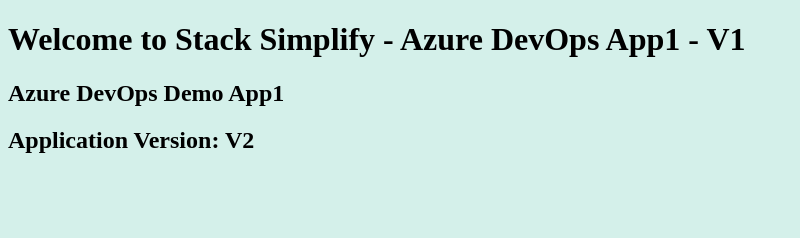
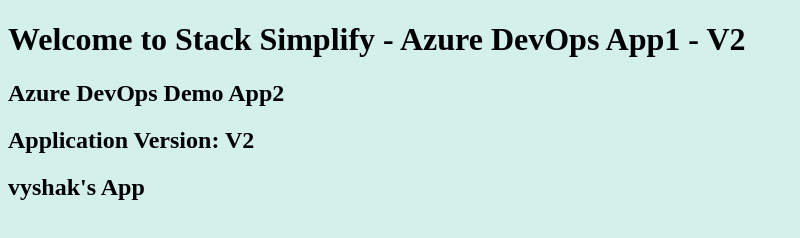
Before and after one commit to vyshakkt21/aks-app1, a plain HTML site: page index.html in a window 1280 px wide. Shown: the whole page, without its empty margins (0-800 px from the left). Drawn offline with Linux system fonts and the light colour scheme.

Commit message:
updated index

```diff
--- a/index.html
+++ b/index.html
@@ -1,8 +1,9 @@
 <!DOCTYPE html>
 <html>
    <body style="background-color:rgb(212, 240, 234);">
-      <h1>Welcome to Stack Simplify - Azure DevOps App1 - V1</h1>
-      <h2>Azure DevOps Demo App1</h2>
+      <h1>Welcome to Stack Simplify - Azure DevOps App1 - V2</h1>
+      <h2>Azure DevOps Demo App2</h2>
       <h2>Application Version: V2</h2>
+      <h2> vyshak's App </h2>
    </body>
 </html>
```
